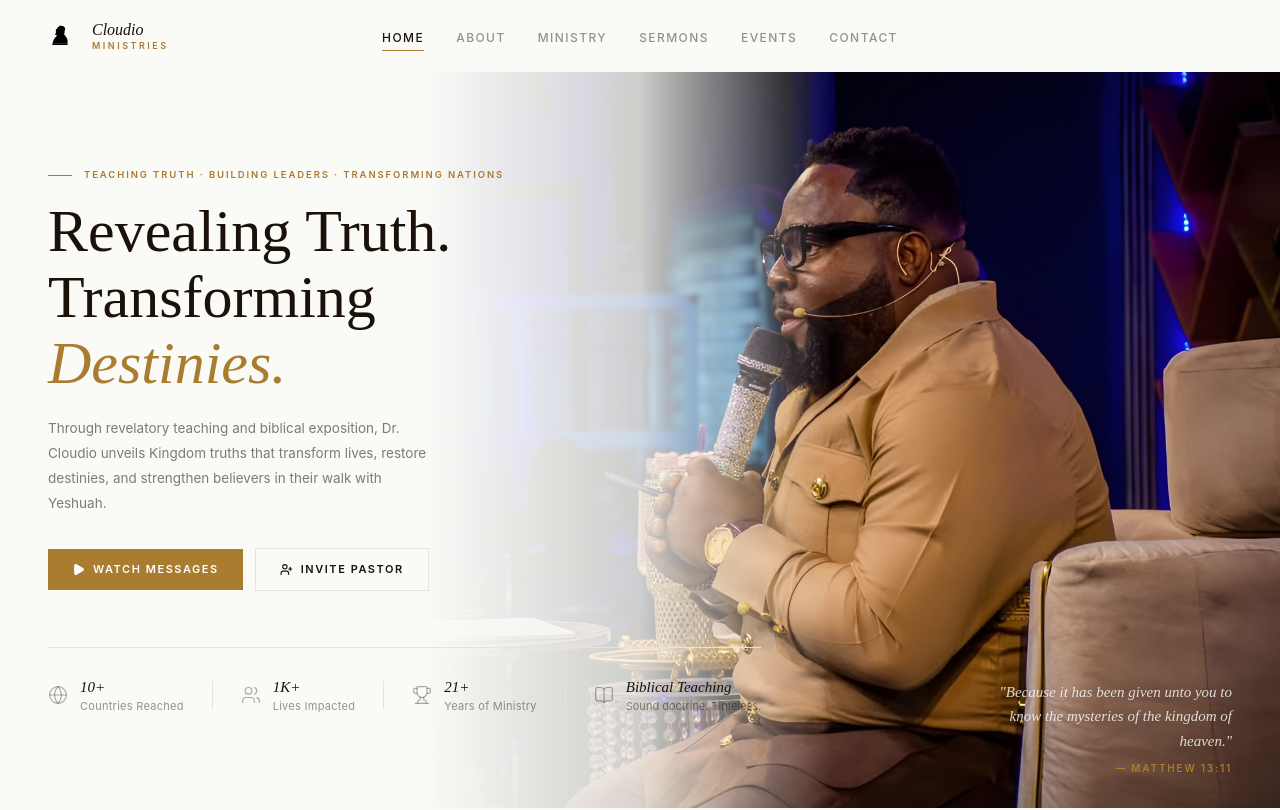
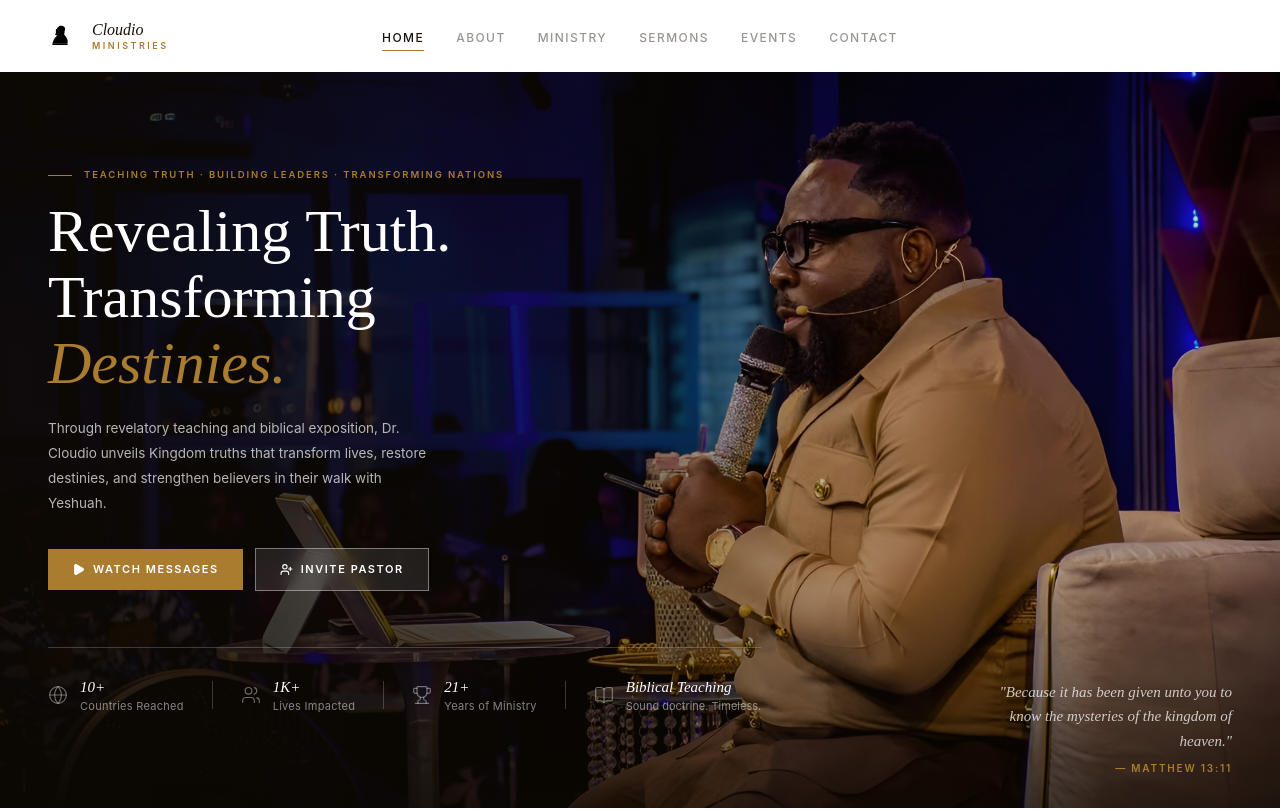
Before and after one commit to charlesdauda/cloudio-ministries, a React (Vite) app: page / in a window 1280 px wide. Shown: the top 810 px of the page. Built offline with nearby package versions, Linux system fonts and the light colour scheme.

Commit message:
Initial Fix

```diff
--- a/src/Components/About.jsx
+++ b/src/Components/About.jsx
@@ -18,7 +18,7 @@ const Check = () => (
 );
 
 const About = () => (
-  <section id="about" className="overflow-hidden bg-[#FAFAF7] px-5 py-20 sm:px-8 lg:py-28 lg:px-12">
+  <section id="about" className="overflow-hidden bg-[#FFFFFF] px-5 py-20 sm:px-8 lg:py-28 lg:px-12">
     <div className="mx-auto max-w-7xl">
       <div className="grid grid-cols-1 items-center gap-14 lg:grid-cols-2 lg:gap-20">
 
--- a/src/Components/Hero.jsx
+++ b/src/Components/Hero.jsx
@@ -11,73 +11,123 @@ const slides = [
     line1: "Revealing Truth.",
     line2Plain: "Transforming ",
     line2Gold: "Destinies.",
-    paragraph: "Through revelatory teaching and biblical exposition, Dr. Cloudio unveils Kingdom truths that transform lives, restore destinies, and strengthen believers in their walk with Yeshuah.",
+    paragraph:
+      "Through revelatory teaching and biblical exposition, Dr. Cloudio unveils Kingdom truths that transform lives, restore destinies, and strengthen believers in their walk with Yeshuah.",
   },
   {
     eyebrow: "Sound Doctrine · Lasting Impact · Global Reach",
     line1: "Building ",
     line2Plain: " Spiritual Colossals For ",
     line2Gold: "Yeshuah.",
-    paragraph: "Through teaching, discipleship, and spiritual impartation, Dr. Cloudio is raising spiritual colossals who carry the life, power, and message of Yeshuah.",
+    paragraph:
+      "Through teaching, discipleship, and spiritual impartation, Dr. Cloudio is raising spiritual colossals who carry the life, power, and message of Yeshuah.",
   },
 ];
 
 const heroStyles = `
-  @keyframes kenburns { 0%{transform:scale(1)} 100%{transform:scale(1.1)} }
-  .kburn { animation: kenburns 8s ease-out forwards; }
-  @keyframes hfade { 0%{opacity:0;transform:translateY(10px)} 100%{opacity:1;transform:translateY(0)} }
+  @keyframes kenburns-in {
+    0%   { transform: scale(1);    opacity: 0; }
+    8%   { opacity: 1; }
+    100% { transform: scale(1.12); opacity: 1; }
+  }
+  @keyframes kenburns-out {
+    0%   { transform: scale(1.12); opacity: 1; }
+    92%  { opacity: 1; }
+    100% { transform: scale(1.2);  opacity: 0; }
+  }
+  .kb-enter { animation: kenburns-in 8s ease-out forwards; }
+  .kb-exit  { animation: kenburns-out 1.2s ease-in forwards; }
+
+  @keyframes hfade {
+    0%   { opacity: 0; transform: translateY(10px); }
+    100% { opacity: 1; transform: translateY(0); }
+  }
   .hfade { animation: hfade 700ms ease-out both; }
 `;
 
 const Stat = ({ icon, value, label }) => (
   <div className="flex items-center gap-3">
-    <span className="text-[#1A1209]/35">{icon}</span>
+    <span className="text-white/40">{icon}</span>
     <div>
-      <p className="text-[15px] font-['DM_Serif_Display'] italic text-[#1A1209]">{value}</p>
-      <p className="text-[11px] text-[#1A1209]/45 tracking-wide" style={{ fontFamily:"Inter,sans-serif" }}>{label}</p>
+      <p className="text-[15px] font-['DM_Serif_Display'] italic text-white">{value}</p>
+      <p className="text-[11px] text-white/50 tracking-wide" style={{ fontFamily: "Inter,sans-serif" }}>
+        {label}
+      </p>
     </div>
   </div>
 );
 
-const Divider = () => <span className="hidden h-7 w-px bg-[#E8E3DA] sm:block" />;
+const Divider = () => <span className="hidden h-7 w-px bg-white/20 sm:block" />;
 
 const Hero = () => {
   const [activeIndex, setActiveIndex] = useState(0);
-  const [flash, setFlash] = useState(false);
+  const [prevIndex, setPrevIndex] = useState(null);
+  const [exiting, setExiting] = useState(false);
 
   useEffect(() => {
     const id = setInterval(() => {
-      setFlash(true);
-      const s = setTimeout(() => setActiveIndex((i) => (i + 1) % images.length), 280);
-      const c = setTimeout(() => setFlash(false), 700);
-      return () => { clearTimeout(s); clearTimeout(c); };
-    }, 6500);
+      setPrevIndex(activeIndex);
+      setExiting(true);
+
+      const next = setTimeout(() => {
+        setActiveIndex((i) => (i + 1) % images.length);
+        setExiting(false);
+        setPrevIndex(null);
+      }, 1200); // duration of kb-exit animation
+
+      return () => clearTimeout(next);
+    }, 7000);
     return () => clearInterval(id);
-  }, []);
+  }, [activeIndex]);
 
   const current = slides[activeIndex];
 
   return (
-    <section id="home" className="relative mt-16 overflow-hidden lg:mt-18"
-             style={{ minHeight: "calc(100svh - 4rem)" }}>
+    <section
+      id="home"
+      className="relative mt-16 overflow-hidden lg:mt-18"
+      style={{ minHeight: "calc(100svh - 4rem)" }}
+    >
       <style>{heroStyles}</style>
 
-      {/* BG images */}
+      {/* BG images — layered crossfade with Ken Burns, no flash */}
       <div className="absolute inset-0 z-0">
-        {images.map((src, idx) => (
-          <div key={idx} className={`absolute inset-0 transition-opacity duration-1200 ${idx === activeIndex ? "opacity-100" : "opacity-0"}`}>
-            <div key={activeIndex === idx ? "a" : "i"} className="h-full w-full bg-cover bg-center kburn"
-                 style={{ backgroundImage:`url(${src})` }} />
+        {/* Outgoing image plays kb-exit */}
+        {exiting && prevIndex !== null && (
+          <div key={`exit-${prevIndex}`} className="absolute inset-0">
+            <div
+              className="h-full w-full bg-cover bg-center kb-exit"
+              style={{ backgroundImage: `url(${images[prevIndex]})` }}
+            />
           </div>
-        ))}
+        )}
+
+        {/* Incoming / active image plays kb-enter */}
+        <div key={`enter-${activeIndex}`} className="absolute inset-0">
+          <div
+            className="h-full w-full bg-cover bg-center kb-enter"
+            style={{ backgroundImage: `url(${images[activeIndex]})` }}
+          />
+        </div>
       </div>
 
-      {/* Tablet + desktop gradient */}
-      <div className="absolute inset-0 z-10 hidden sm:block"
-           style={{ background:"linear-gradient(to right, #FAFAF7 0%, #FAFAF7 33%, rgba(250,250,247,0.82) 50%, transparent 65%)" }} />
-
-      {/* Flash */}
-      <div className={`pointer-events-none absolute inset-0 z-20 bg-white transition-opacity duration-500 ${flash?"opacity-20":"opacity-0"}`} />
+      {/* Unified dark overlay — replaces the white gradient on desktop */}
+      {/* Left-heavy gradient so left content stays readable, right side shows image */}
+      <div
+        className="absolute inset-0 z-10"
+        style={{
+          background:
+            "linear-gradient(to right, rgba(15,10,4,0.82) 0%, rgba(15,10,4,0.65) 38%, rgba(15,10,4,0.30) 62%, rgba(15,10,4,0.15) 100%)",
+        }}
+      />
+      {/* Bottom vignette for scripture readability */}
+      <div
+        className="absolute inset-0 z-10 pointer-events-none"
+        style={{
+          background:
+            "linear-gradient(to top, rgba(10,7,2,0.55) 0%, transparent 30%)",
+        }}
+      />
 
       {/* Content */}
       <div className="absolute inset-0 z-30 flex flex-col items-center justify-center px-5 pb-10 pt-10 text-center sm:mx-auto sm:max-w-7xl sm:items-start sm:justify-start sm:px-8 sm:pt-20 sm:text-left lg:px-12 lg:pt-24">
@@ -86,54 +136,66 @@ const Hero = () => {
           {/* Eyebrow */}
           <div className="mb-4 flex items-center justify-center gap-3 sm:justify-start">
             <span className="h-px w-6 shrink-0 bg-[#A97C2F]" />
-            <p className="text-[9.5px] font-semibold uppercase tracking-[0.2em] text-[#A97C2F]"
-               style={{ fontFamily:"Inter,sans-serif" }}>
+            <p
+              className="text-[9.5px] font-semibold uppercase tracking-[0.2em] text-[#A97C2F]"
+              style={{ fontFamily: "Inter,sans-serif" }}
+            >
               {current.eyebrow}
             </p>
           </div>
 
-          {/* Headline — DM Serif Display, not bold, italic on gold part */}
-          <h1 className="font-['DM_Serif_Display'] leading-[1.1] text-white sm:text-[#1A1209]"
-              style={{ fontSize:"clamp(36px, 5.5vw, 60px)" }}>
+          {/* Headline */}
+          <h1
+            className="font-['DM_Serif_Display'] leading-[1.1] text-white"
+            style={{ fontSize: "clamp(36px, 5.5vw, 60px)" }}
+          >
             <span className="block">{current.line1}</span>
             <span className="block">
               {current.line2Plain}
-              <em style={{ color:"#A97C2F", fontStyle:"italic" }}>{current.line2Gold}</em>
+              <em style={{ color: "#A97C2F", fontStyle: "italic" }}>{current.line2Gold}</em>
             </span>
           </h1>
 
           {/* Paragraph */}
-          <p className="mx-auto mt-5 max-w-sm text-[13.5px] leading-[1.85] text-white/75 sm:mx-0 sm:text-[#1A1209]/55 lg:max-w-sm"
-             style={{ fontFamily:"Inter,sans-serif" }}>
+          <p
+            className="mx-auto mt-5 max-w-sm text-[13.5px] leading-[1.85] text-white/70 sm:mx-0 lg:max-w-sm"
+            style={{ fontFamily: "Inter,sans-serif" }}
+          >
             {current.paragraph}
           </p>
         </div>
 
         {/* Buttons */}
-        <div className="mt-8 flex flex-row items-center justify-center gap-3 sm:justify-start"
-             style={{ fontFamily:"Inter,sans-serif" }}>
-          <button className="flex items-center gap-2 px-6 py-3 text-[11px] font-semibold uppercase tracking-[0.14em] text-white transition-all hover:opacity-90"
-                  style={{ background:"#A97C2F" }}>
+        <div
+          className="mt-8 flex flex-row items-center justify-center gap-3 sm:justify-start"
+          style={{ fontFamily: "Inter,sans-serif" }}
+        >
+          <button
+            className="flex items-center gap-2 px-6 py-3 text-[11px] font-semibold uppercase tracking-[0.14em] text-white transition-all hover:opacity-90"
+            style={{ background: "#A97C2F" }}
+          >
             <Play size={13} fill="currentColor" /> Watch Messages
           </button>
-          <button className="flex items-center gap-2 border border-white/50 bg-white/10 px-6 py-3 text-[11px] font-semibold uppercase tracking-[0.14em] text-white backdrop-blur-sm transition-all hover:bg-white/20 sm:border-[#E8E3DA] sm:bg-[#FAFAF7] sm:text-[#1A1209] sm:backdrop-blur-none sm:hover:bg-[#F0EBE3]">
+          <button className="flex items-center gap-2 border border-white/40 bg-white/10 px-6 py-3 text-[11px] font-semibold uppercase tracking-[0.14em] text-white backdrop-blur-sm transition-all hover:bg-white/20">
             <UserPlus size={13} /> Invite Pastor
           </button>
         </div>
 
         {/* Stats */}
-        <div className="mt-10 hidden flex-wrap items-center gap-x-7 gap-y-5 border-t border-[#E8E3DA] pt-7 sm:flex lg:mt-14">
-          <Stat icon={<Globe size={20} strokeWidth={1.4}/>}  value="10+" label="Countries Reached" />
+        <div className="mt-10 hidden flex-wrap items-center gap-x-7 gap-y-5 border-t border-white/20 pt-7 sm:flex lg:mt-14">
+          <Stat icon={<Globe size={20} strokeWidth={1.4} />} value="10+" label="Countries Reached" />
           <Divider />
-          <Stat icon={<Users size={20} strokeWidth={1.4}/>}  value="1K+" label="Lives Impacted" />
+          <Stat icon={<Users size={20} strokeWidth={1.4} />} value="1K+" label="Lives Impacted" />
           <Divider />
-          <Stat icon={<Trophy size={20} strokeWidth={1.4}/>} value="21+" label="Years of Ministry" />
+          <Stat icon={<Trophy size={20} strokeWidth={1.4} />} value="21+" label="Years of Ministry" />
           <Divider />
           <div className="flex items-center gap-3">
-            <BookOpen size={20} strokeWidth={1.4} className="text-[#1A1209]/35" />
+            <BookOpen size={20} strokeWidth={1.4} className="text-white/40" />
             <div>
-              <p className="font-['DM_Serif_Display'] text-[15px] italic text-[#1A1209]">Biblical Teaching</p>
-              <p className="text-[11px] text-[#1A1209]/45" style={{ fontFamily:"Inter,sans-serif" }}>Sound doctrine. Timeless.</p>
+              <p className="font-['DM_Serif_Display'] text-[15px] italic text-white">Biblical Teaching</p>
+              <p className="text-[11px] text-white/50" style={{ fontFamily: "Inter,sans-serif" }}>
+                Sound doctrine. Timeless.
+              </p>
             </div>
           </div>
         </div>
@@ -141,11 +203,15 @@ const Hero = () => {
 
       {/* Scripture */}
       <div className="absolute bottom-8 right-6 z-30 hidden max-w-65 text-right sm:block lg:right-12">
-        <p className="font-['DM_Serif_Display'] text-[13px] italic leading-relaxed text-white/80 drop-shadow lg:text-[15px]">
+        <p className="font-['DM_Serif_Display'] text-[13px] italic leading-relaxed text-white/75 drop-shadow lg:text-[15px]">
           "Because it has been given unto you to know the mysteries of the kingdom of heaven."
         </p>
-        <p className="mt-2 text-[10px] font-semibold uppercase tracking-[0.18em] text-[#A97C2F]"
-           style={{ fontFamily:"Inter,sans-serif" }}>— Matthew 13:11</p>
+        <p
+          className="mt-2 text-[10px] font-semibold uppercase tracking-[0.18em] text-[#A97C2F]"
+          style={{ fontFamily: "Inter,sans-serif" }}
+        >
+          — Matthew 13:11
+        </p>
       </div>
     </section>
   );
--- a/src/Components/Ministry.jsx
+++ b/src/Components/Ministry.jsx
@@ -34,7 +34,7 @@ const bannerLinks = [
 ];
 
 const PillarCard = ({ p }) => (
-  <div className="group overflow-hidden bg-[#FAFAF7] border border-[#E8E3DA] shadow-[0_1px_8px_rgba(0,0,0,0.04)] hover:shadow-[0_6px_28px_rgba(0,0,0,0.09)] transition-all duration-300 cursor-grab active:cursor-grabbing select-none">
+  <div className="group overflow-hidden bg-white border border-[#E8E3DA] shadow-[0_1px_8px_rgba(0,0,0,0.04)] hover:shadow-[0_6px_28px_rgba(0,0,0,0.09)] transition-all duration-300 cursor-grab active:cursor-grabbing select-none">
     <div className="overflow-hidden" style={{ height:"260px" }}>
       <img src={p.img} alt={p.title} draggable="false"
            className="h-full w-full object-cover transition-transform duration-700 group-hover:scale-105" />
@@ -111,7 +111,7 @@ const Carousel = () => {
 };
 
 const Ministry = () => (
-  <section id="ministry" className="scroll-mt-24 overflow-hidden bg-[#FAFAF7]">
+  <section id="ministry" className="scroll-mt-24 overflow-hidden bg-white">
     <div className="mx-auto max-w-7xl px-5 pt-24 pb-14 sm:px-8 lg:px-12 lg:pt-28 lg:pb-16">
       <div className="grid grid-cols-1 gap-8 lg:grid-cols-2 lg:items-end">
         <div>
@@ -169,7 +169,7 @@ const Ministry = () => (
         </div>
       </div>
     </div>
-    <div className="h-16 bg-[#FAFAF7]" />
+    <div className="h-16 bg-white" />
   </section>
 );
 
--- a/src/Components/Navbar.jsx
+++ b/src/Components/Navbar.jsx
@@ -25,7 +25,7 @@ const Navbar = () => {
 
   return (
     <header
-      className={`fixed top-0 left-0 right-0 z-50 bg-[#FAFAF7] transition-all duration-300 ${
+      className={`fixed top-0 left-0 right-0 z-50 bg-[#FFFFFF] transition-all duration-300 ${
         scrolled ? "shadow-[0_1px_20px_rgba(0,0,0,0.07)]" : "shadow-none"
       }`}
     >
--- a/src/Components/Testimonials.jsx
+++ b/src/Components/Testimonials.jsx
@@ -13,10 +13,8 @@ const testimonials = [
 const initials = (name) => name.split(" ").map((n) => n[0]).slice(0, 2).join("").toUpperCase();
 
 const TestiCard = ({ t }) => (
-  <div className="flex h-full flex-col bg-[#FAFAF7] border border-[#E8E3DA] shadow-[0_1px_8px_rgba(0,0,0,0.04)] hover:shadow-[0_6px_24px_rgba(0,0,0,0.08)] hover:-translate-y-0.5 transition-all duration-300 p-7 select-none">
-
+  <div className="flex h-full flex-col bg-white border border-[#E8E3DA] shadow-[0_1px_8px_rgba(0,0,0,0.04)] hover:shadow-[0_6px_24px_rgba(0,0,0,0.08)] hover:-translate-y-0.5 transition-all duration-300 p-7 select-none">
       <Quote size={30} strokeWidth={0} fill="#A97C2F" className="mb-4" />
-
       <p className="mb-4 text-[9.5px] font-semibold uppercase tracking-[0.22em] text-[#A97C2F]"
          style={{ fontFamily:"Inter,sans-serif" }}>{t.category}</p>
       <p className="font-['DM_Serif_Display'] flex-1 text-[16px] italic leading-[1.8] text-[#1A1209]/75">
@@ -92,7 +90,7 @@ const Carousel = () => {
 };
 
 const Testimonials = () => (
-  <section id="testimonials" className="overflow-hidden bg-[#FAFAF7] py-20 lg:py-28">
+  <section id="testimonials" className="overflow-hidden bg-white py-20 lg:py-28">
     <div className="mx-auto max-w-7xl px-5 sm:px-8 lg:px-12">
       <div className="mb-14 grid grid-cols-1 gap-8 lg:grid-cols-2 lg:items-end">
         <div>
```
Also changed, not shown: src/assets/Images/apsnew.png (added), src/assets/Images/apsneww.png (added).
